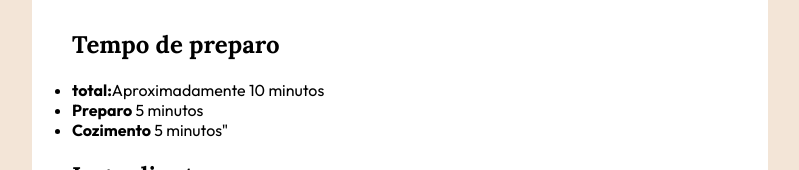
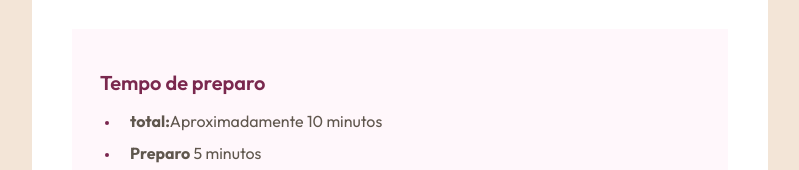
Before and after one commit to lucafarias-gif/receita_trabalho, a plain HTML site: page index.html in a window 1280 px wide. Shown: the part 614-784 px from the top of the page, without its empty margins (240-1039 px from the left). Drawn offline with Linux system fonts and the light colour scheme.

Commit message:
quinto commit do CSS

```diff
--- a/style.css
+++ b/style.css
@@ -43,3 +43,38 @@ p {
     line-height: 150%;
     margin-bottom: 32px;
 }
+
+.tempo {
+    background-color: #fff7fb;
+    padding: 28px;
+    border_radius: 12px;
+    margin-bottom: 32px;
+}
+
+.tempo h2 {
+    font-size: 20px;
+    font-weight: 600;
+    line-height: 100%;
+    font-family: 'Outfit', sans-serif;
+    color: #7a284e;
+    margin-bottom: 16px;
+}
+
+li {
+    padding-left: 10px;
+    color: #5f564d;
+    line-height: 150%;
+}
+
+li + li {
+    margin-top: 8px;
+}
+
+ol, ul {
+    margin-left: 20px;
+}
+
+.tempo li::marker{
+    color: #7a264e;
+    font-size: 12px;
+}
```
